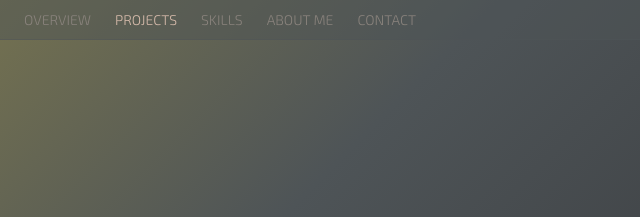
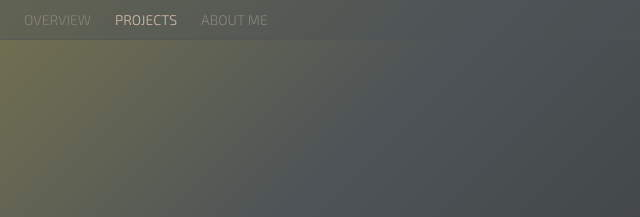
Before and after one commit to akruck/portfolio-akruck, a website: page html/project--02.html in a window 1280 px wide. Shown: the top 217 px of the page, 0-640 px from the left. Drawn offline with Linux system fonts and the light colour scheme; files that its build step writes are made by us from their sources.

Commit message:
Entfernt die Verlinkungen su den Unterseiten Skills und Contact

```diff
--- a/html/project--02.html
+++ b/html/project--02.html
@@ -89,13 +89,7 @@
 						<a class="nav__link nav__link--active" href="project__index.html">Projects</a>
 					</li>
 					<li class="nav__item">
-						<a class="nav__link" href="skills.html">Skills</a>
-					</li>
-					<li class="nav__item">
 						<a class="nav__link" href="about-me.html">About me</a>
-					</li>
-					<li class="nav__item">
-						<a class="nav__link" href="contact.html">Contact</a>
 					</li>
 				</ul>
 				<div class="navbar__close-area"></div>
```
Also changed, not shown: html/project--01.html (+0 -6 lines), html/project--03.html (+0 -6 lines), html/project--04.html (+0 -6 lines), html/project__index.html (+0 -6 lines).
